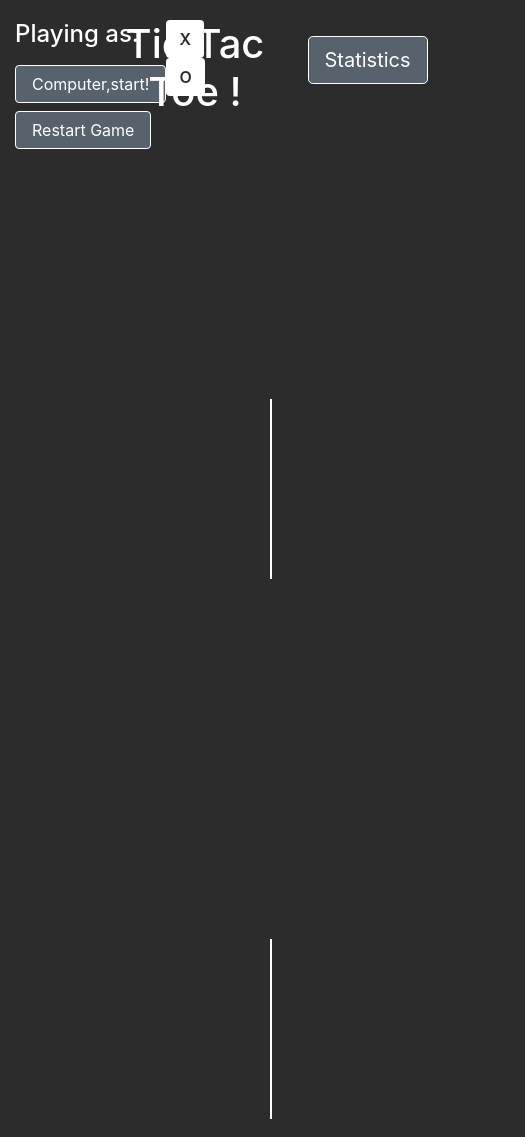
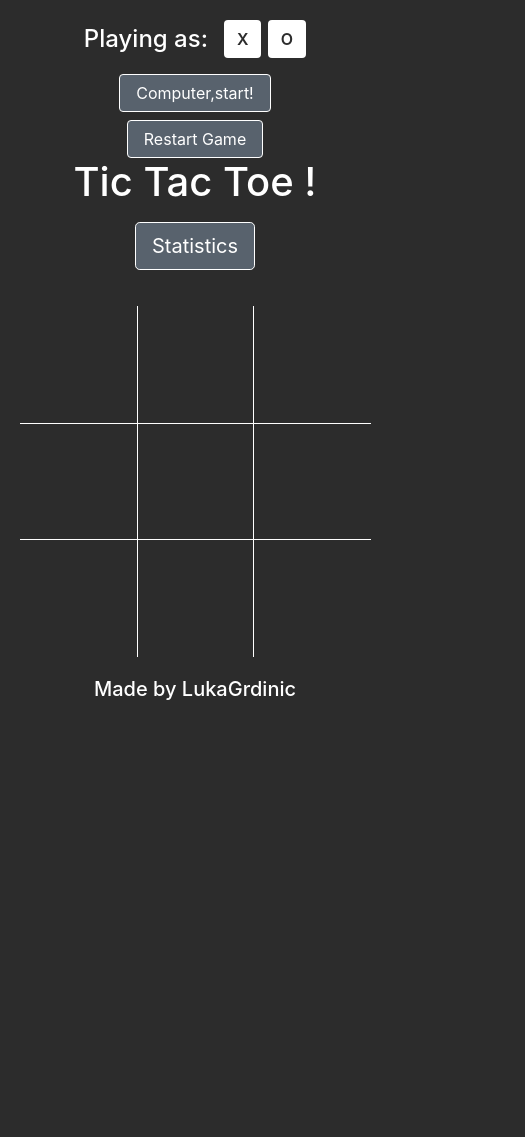
Before and after one commit to LukaGrdinic/Tic-Tac-Toe-Game, a plain HTML site: page index.html in a window 390 px wide. Shown: the top 1137 px of the page, 525 px wide, since content can reach past the window. After the commit the page ends 844 px from the top, so only its background shows below. Drawn offline with nearby package versions, Linux system fonts and the light colour scheme.

Commit message:
Make the app responsive

```diff
--- a/index.html
+++ b/index.html
@@ -18,25 +18,25 @@
     <div class="container">
         <header>
             <div class="row">
-                <div class="col-3 d-flex align-items-start justify-content-between">
+                <div class="col-lg-3 col-md-4 text-center text-md-left">
+                    <div class="d-flex align-items-center justify-content-center justify-content-md-between">
+                        <h4>Playing as:</h4>
+                        <h4 class="setup-player ml-3 ml-md-0">
+                            <button id="X" class="btn" onclick="setPlayerSign('X')">X</button>
+                            <button id="O" class="btn" onclick="setPlayerSign('O')">O</button>
+                        </h4>
+                    </div>
                     <div>
-                        <h4>Playing as:</h4>
-                        <div>
-                            <button onclick="startGameByComputer()" class="btn btn-restart px-3 mt-3 mb-2">Computer,start!</button>
-                        </div>
-                        <div>
-                            <button onclick="resetGame()" class="btn btn-restart px-3 ">Restart Game</button>
-                        </div>
+                        <button onclick="startGameByComputer()" class="btn btn-restart px-3 mt-3 mb-2">Computer,start!</button>
                     </div>
-                    <h4 class="setup-player">
-                        <button id="X" class="btn" onclick="setPlayerSign('X')">X</button>
-                        <button id="O" class="btn" onclick="setPlayerSign('O')">O</button>
-                    </h4>
+                    <div>
+                        <button onclick="resetGame()" class="btn btn-restart px-3 ">Restart Game</button>
+                    </div>
                 </div>
-                <div class="col-6 text-center">
+                <div class="col-lg-6 col-md-4 text-center d-flex align-items-center justify-content-center">
                     <h1>Tic Tac Toe !</h1>
                 </div>
-                <div class="col-3 text-center">
+                <div class="col-lg-3 col-md-4 text-center">
                     <div>
                         <button onclick="game.showStatistics();" class="btn btn-lg btn-restart px-3 my-3">Statistics</button>
                     </div>
--- a/src/css/main.scss
+++ b/src/css/main.scss
@@ -35,9 +35,11 @@ header,footer {
 }
 
 .tic-tac-toe-grid {
-    padding: 50px 255px;
+    width: 45vw;
+    margin-left: auto;
+    margin-right: auto;
     text-align:center;
-    font-size:50px;
+    font-size: 10vw;
     box-sizing: content-box;
     user-select: none;
 
@@ -60,8 +62,18 @@ header,footer {
         display:flex;
         justify-content: center;
         align-items: center;
-        height:180px;
+        height: 15vw;
         cursor: pointer;
+    }
+}
+
+@media (max-width: 576px) {
+    .tic-tac-toe-grid {
+        width: 90vw;
+        font-size: 20vw;
+        div.col-4 {
+            height: 30vw;
+        }
     }
 }
 
--- a/src/js/tic-tac-toe.js
+++ b/src/js/tic-tac-toe.js
@@ -115,7 +115,7 @@ function updateFieldsAndMovesLeft() {
 }
 
 function pickRandomField() {
-    if (game.playerTurn === 'computerSign') {
+    if (game.playerTurn === 'computerSign' && game.winner === '') {
         let min = 0;
         let max = game.movesLeft - 1;
         let randomFieldIndex = Math.floor(Math.random() * (max - min + 1)) + min; // Random Number between min and max letiables
@@ -216,7 +216,7 @@ function toggleModalWindow() {
 
 function makeWinningMove() { // function should check if there is a possible winning move
 
-    if (game.playerTurn === 'computerSign') {
+    if (game.playerTurn === 'computerSign' && game.winner === '') {
 
         /* These are some letiables to be used if there is no break; in the for loop */
         let numberOfWinningMoves = 0;
@@ -248,7 +248,7 @@ function makeWinningMove() { // function should check if there is a possible win
 
 function preventPlayerFromWinning() { // function should stop the player from making a winning move
 
-    if (game.playerTurn === 'computerSign') {
+    if (game.playerTurn === 'computerSign' && game.winner === '') {
 
         for (let i = 0; i <= game.fieldsLeft.length; i++) {
             let currentFieldObserved = game.fieldsLeft[i];
@@ -277,8 +277,6 @@ function preventPlayerFromWinning() { // function should stop the player from ma
 
 // COMPUTER SHOULD START THE GAME , WHEN HE IS X, AND TRY TO WIN IT
 
-// THE MODAL WINDOW AND DECLARE WINNER SHOULD HAPPEN AFTER THE FIELDS ARE FILLED ON SCREEN
-
 // IF THE COMPUTER WINS THERE SHOULD BE A MESSAGE IN THE UPPER RIGHT CORNER THAT SAYS 'YOU LOOSE!' ; THEN THE GAME SHOULD RESTART
 
 // IF THE GAME IS A TIE , THERE SHOULD BE A MESSAGE IN THE UPPER RIGHT CORNER THAT SAYS 'A TIE!' ; THEN THE GAME SHOULD RESTART
```
Also changed, not shown: src/css/main.css, 1 other file.
